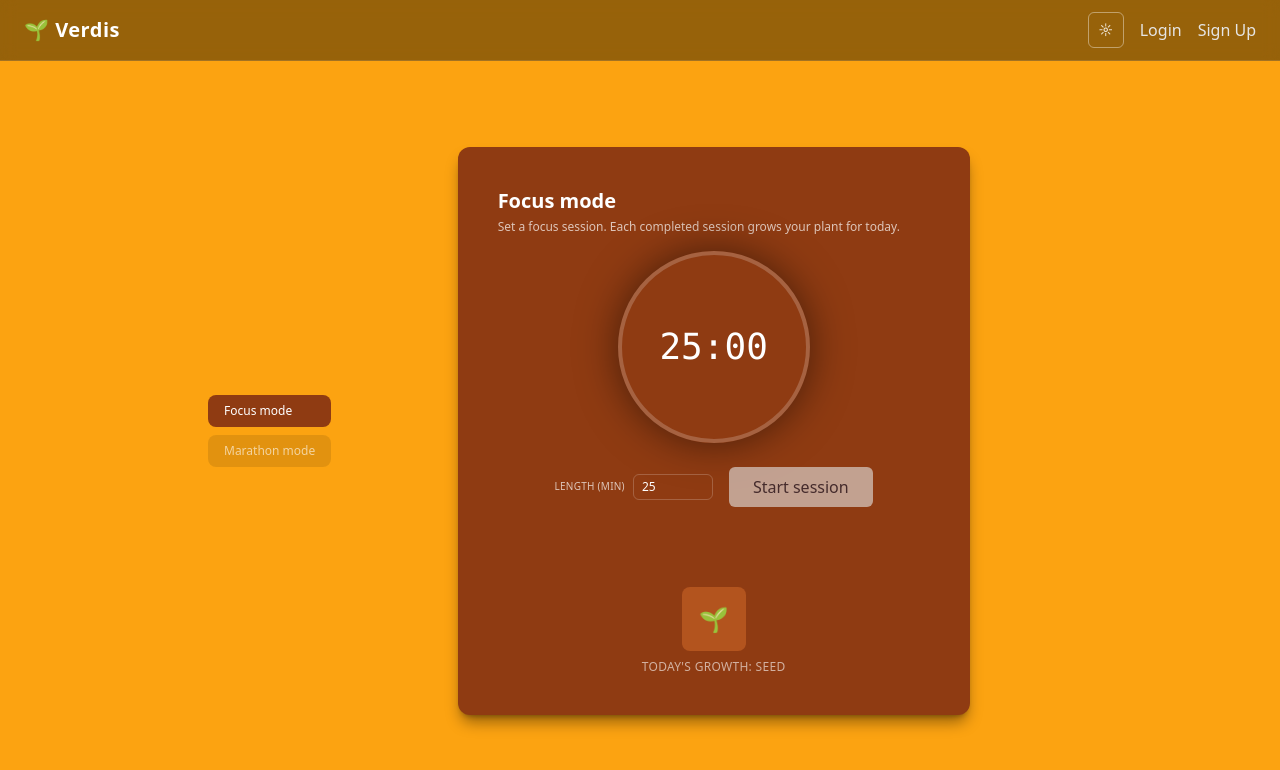
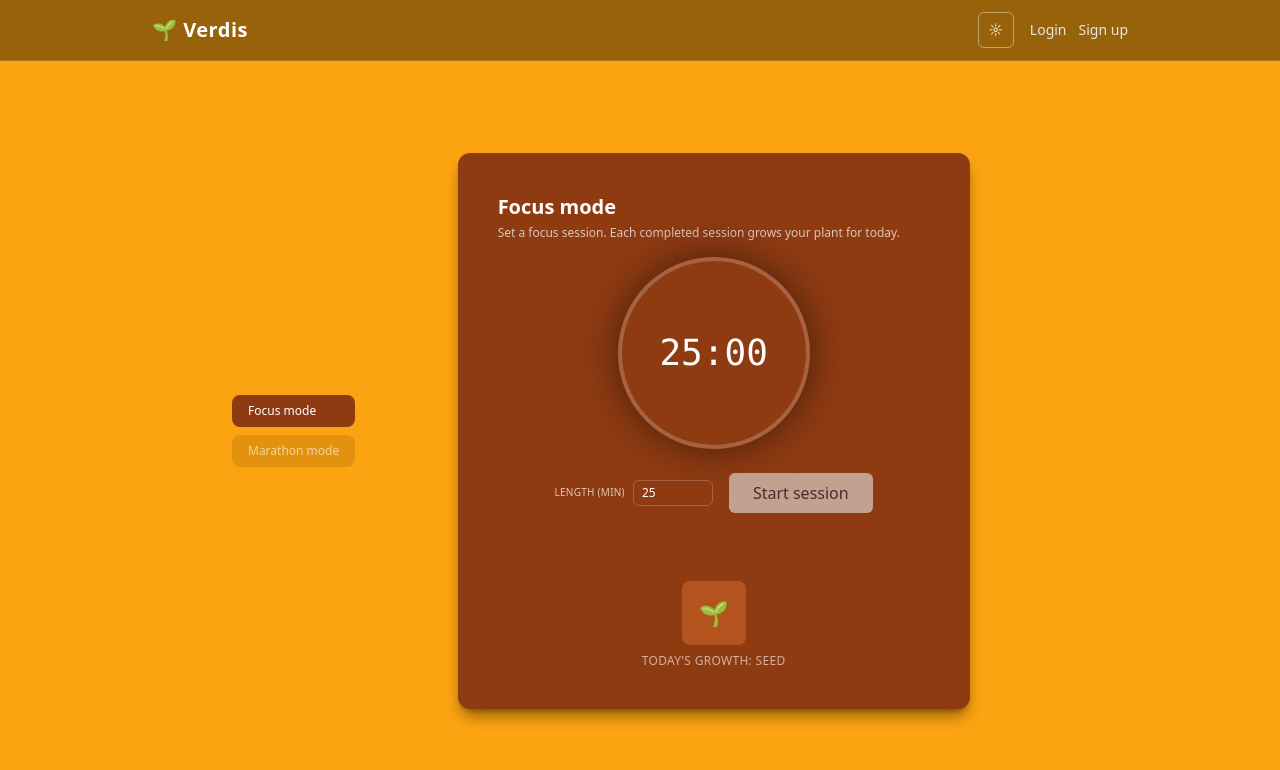
Before and after one commit to therealazzy/verdis, a Next.js app: page / in a window 1280 px wide. Shown: the top 770 px of the page. Built offline with nearby package versions, Linux system fonts and the light colour scheme; no server answers.

Commit message:
styling changes

```diff
--- a/app/page.tsx
+++ b/app/page.tsx
@@ -10,8 +10,8 @@ export default function Dashboard() {
   const [mode, setMode] = useState<TimerMode>("focus")
 
   return (
-    <div className="flex w-full max-w-5xl mx-auto gap-6 items-center h-[560px]">
-      <div className="flex flex-col gap-2 justify-center h-full">
+    <div className="flex flex-col items-stretch gap-6 px-4 py-6 sm:px-6 md:flex-row md:items-center md:h-[560px] max-w-5xl mx-auto w-full">
+      <div className="flex flex-row md:flex-col gap-2 md:justify-center md:h-full">
         <button
           type="button"
           onClick={() => setMode("focus")}
--- a/components/FocusTimer.tsx
+++ b/components/FocusTimer.tsx
@@ -293,9 +293,8 @@ export function FocusTimer() {
               </>
             )}
           </div>
-
-          {/* Spacer to keep height consistent with MarathonTimer */}
-          <div className="h-4" aria-hidden="true" />
+          {/* Spacer */}
+          <div className="h-1" aria-hidden="true" />
           <div className="mt-4 flex flex-col items-center gap-2">
             <div className="w-16 h-16 rounded-lg surface flex items-center justify-center text-2xl">
               {plantStageEmoji(todayStage)}
--- a/components/header.tsx
+++ b/components/header.tsx
@@ -16,10 +16,14 @@ export default function Header() {
     router.push("/login")
   }
 
+  const isAuthed = !!profile
+
   return (
-    <header className="flex justify-between items-center px-6 py-3 border-b border-white/10 bg-black/40 backdrop-blur surface">
-      <h1 className="text-xl font-bold tracking-wide">🌱 Verdis</h1>
-      <nav className="flex items-center gap-4">
+    <header className="border-b border-white/10 bg-black/40 backdrop-blur surface">
+      <div className="mx-auto flex max-w-5xl items-center justify-between px-4 py-3 sm:px-6">
+        <h1 className="text-lg font-bold tracking-wide sm:text-xl">🌱 Verdis</h1>
+
+        <div className="flex items-center gap-3 sm:gap-4">
           <Toggle
             aria-label="Toggle dark mode"
             pressed={theme === "dark"}
@@ -28,26 +32,28 @@ export default function Header() {
           >
             {theme === "dark" ? "☾" : "☼"}
           </Toggle>
-        {profile ? (
-          <div className="flex items-center gap-4">
-            <span className="text-sm text-white/80">
-              {profile.username || "User"}
-            </span>
+
+          {isAuthed ? (
+            <div className="hidden items-center gap-3 text-sm text-white/80 sm:flex">
+              <span>{profile?.username || "User"}</span>
               <button onClick={logout} className="btn-primary">
                 Logout
               </button>
             </div>
           ) : (
-          <div className="flex gap-4">
+            <div className="flex items-center gap-3 text-xs sm:text-sm text-white/80">
+              <div className="flex gap-2 sm:gap-3">
                 <a href="/login" className="link-accent">
                   Login
                 </a>
                 <a href="/signup" className="link-accent">
-              Sign Up
+                  Sign up
                 </a>
               </div>
+            </div>
           )}
-      </nav>
+        </div>
+      </div>
     </header>
   )
 }
```
Lines whose indentation alone changed are shown as unchanged.
